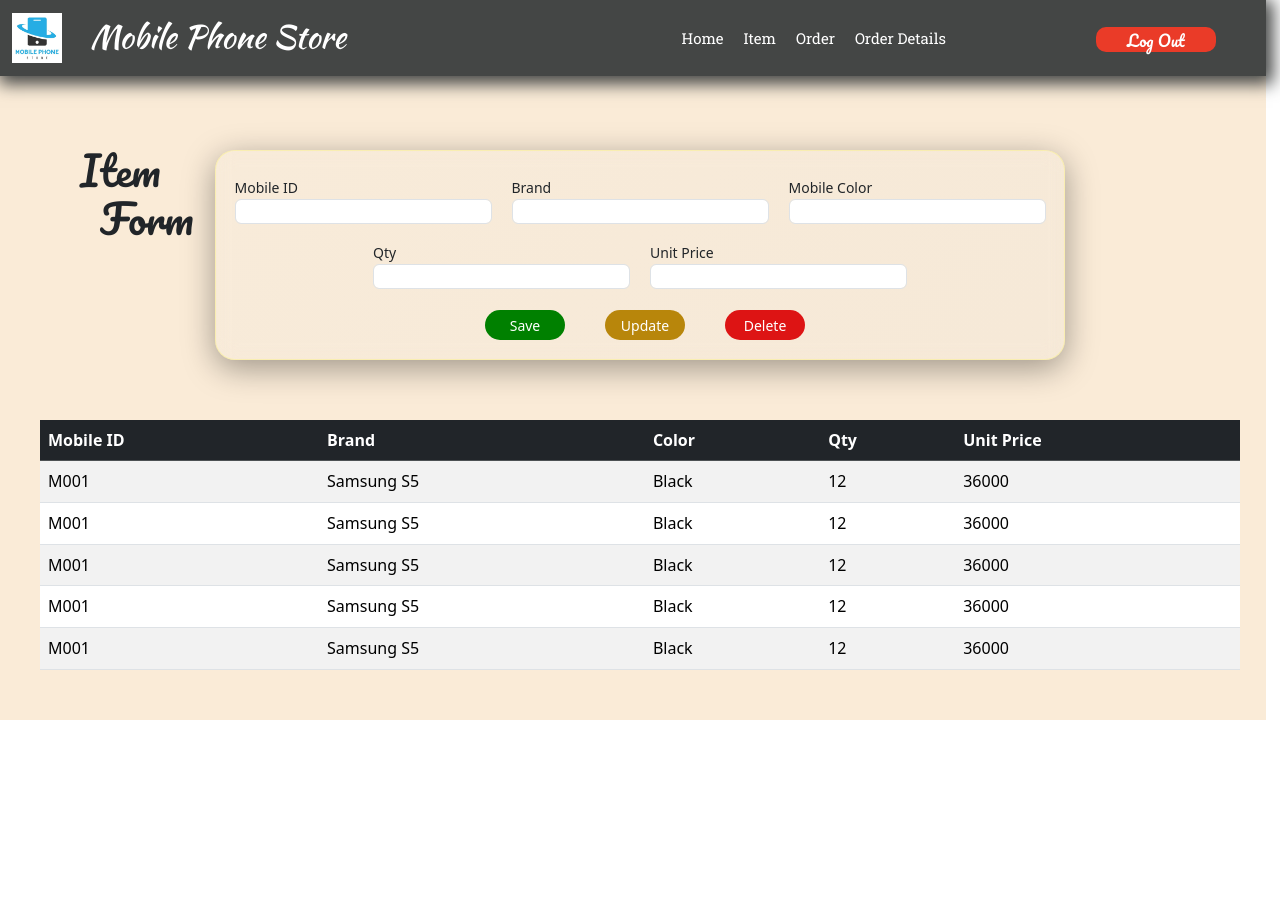
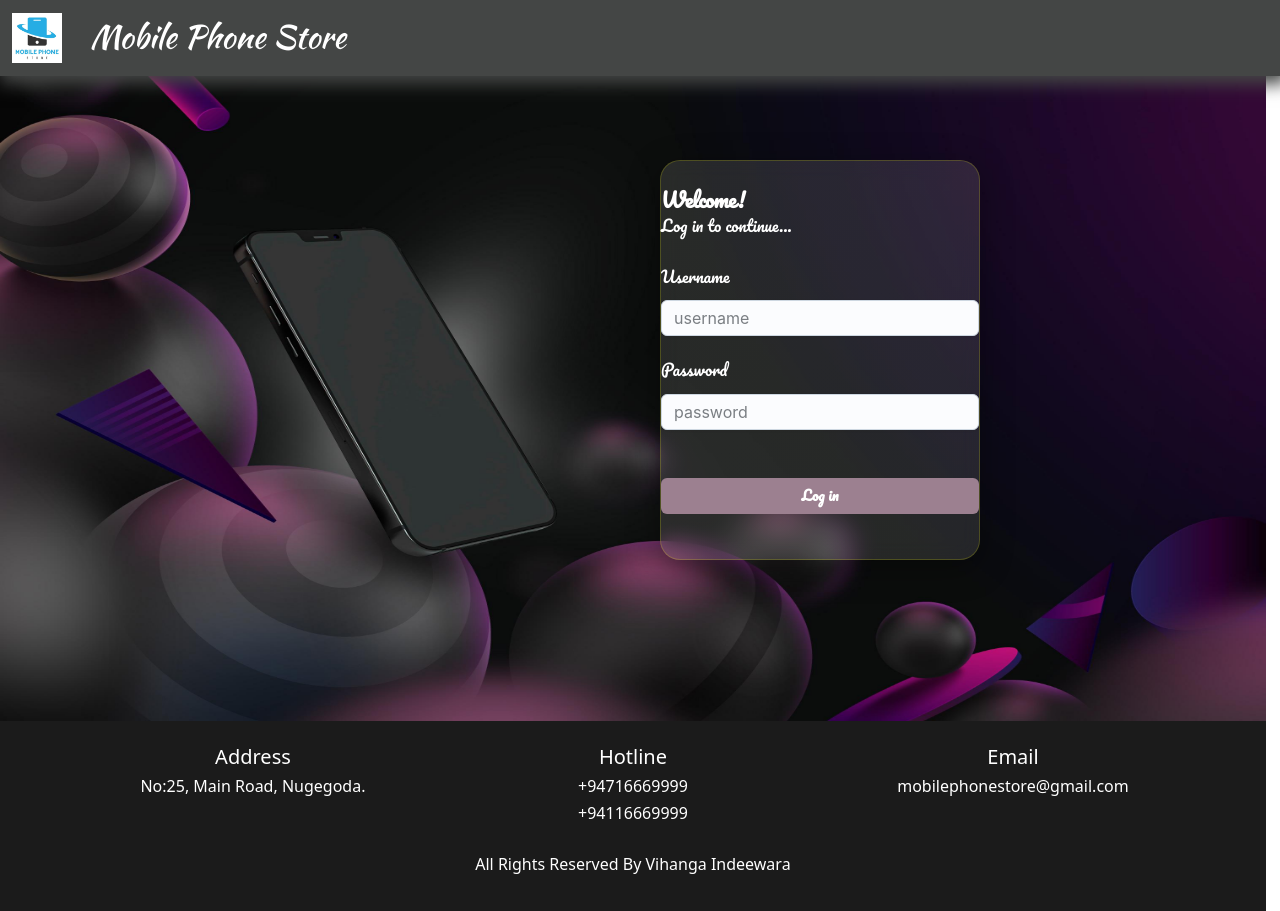
Before and after one commit to VihangaIndeewara/Mobile-Phone-Store, a React (Create React App) app in the folder frontend/: page / in a window 1280 px wide. Before the commit the page ends 800 px from the top, so only its background shows below. Built offline with nearby package versions, Linux system fonts and the light colour scheme.

Commit message:
Updated Footer

```diff
--- a/frontend/src/App.js
+++ b/frontend/src/App.js
@@ -13,7 +13,10 @@
      {/* <Header/>
      <Login/>
      <Footer/>*/}
-     <Item/>
+     {/* <Item/> */}
+     <Header/>
+     <Login/>
+
     </div>
   );
 }
--- a/frontend/src/components/footer/Footer.css
+++ b/frontend/src/components/footer/Footer.css
@@ -1,6 +1,6 @@
 #footer{
     width: 98.9vw;
     height: 190px;
-    background-color: #C2C2C2;
-
+    background-color: #1B1B1B;
+    color: white;
 }
--- a/frontend/src/components/pages/login/Login.css
+++ b/frontend/src/components/pages/login/Login.css
@@ -1,5 +1,5 @@
 #backgroundImage{
-    width: 100vw;
+    width: 98.9vw;
     height: 645px;
 }
 
--- a/frontend/src/components/pages/login/Login.jsx
+++ b/frontend/src/components/pages/login/Login.jsx
@@ -8,6 +8,7 @@
 import Button from '@mui/joy/Button';
 import Link from '@mui/joy/Link';
 import './Login.css';
+import { Footer } from '../../footer/Footer';
 
 
 
@@ -56,7 +57,7 @@
                 </div>
                 <img id='backgroundImage' src="../assets/images/loginBackground.jpg" alt="backgroundImage" />
 
-
+           <Footer/>
         </div>
 
     );
```
